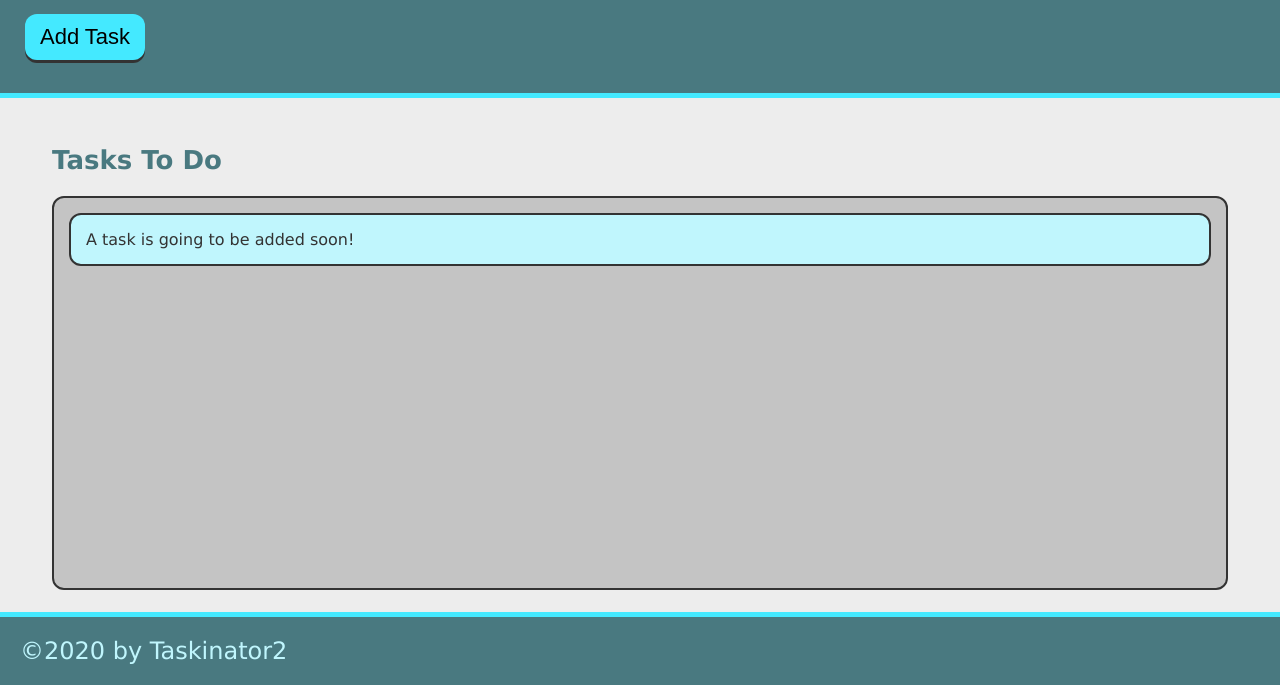
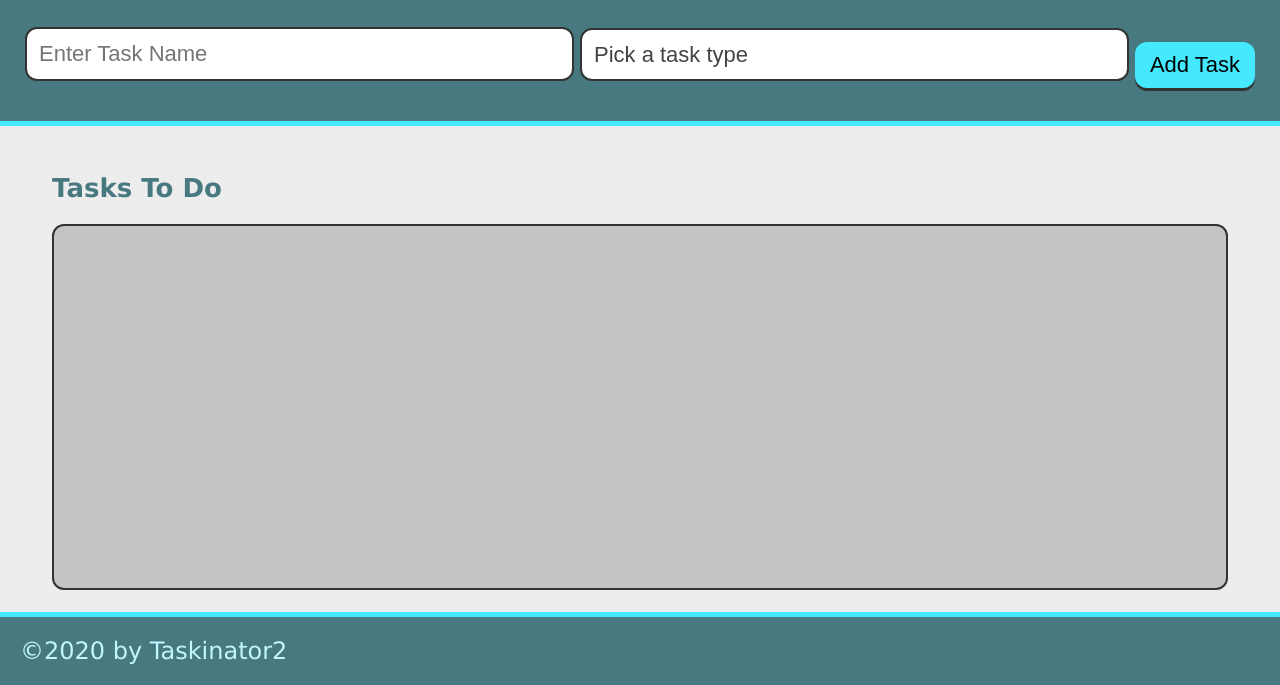
Before and after one commit to rhare86/taskinator2, a plain HTML site: page index.html in a window 1280 px wide. Shown: the part 115-800 px from the top of the page. Drawn offline with Linux system fonts and the light colour scheme.

Commit message:
added task form

```diff
--- a/index.html
+++ b/index.html
@@ -13,14 +13,28 @@
     <header>
         <h1 class="page-title">Taskinator2</h1>
         <p>Click the button below to add a new task!</p>
-        <button class="btn" id="save-task">Add Task</button>
+            <form id="task-form">
+                <div class="form-group">
+                    <input type="text" name="task-name" placeholder="Enter Task Name" />
+                </div>
+                <div class="form-group">
+                    <select name="task-type" class="select-dropdown">
+                        <option value="" disabled selected>Pick a task type</option>
+                        <option value="Print">Print</option>
+                        <option value="Web">Web</option>
+                        <option value="Mobile">Mobile</option>
+                    </select>
+                </div>
+                <div class="task-form">
+                    <button class="btn" id="save-task">Add Task</button>
+                </div>
+            </form>
     </header>
 
     <main class="page-content">
         <section class="task-list-wrapper">
             <h2 class="list-title">Tasks To Do</h2>
                 <ul class="task-list" id="tasks-to-do">
-                    <li class="task-item">A task is going to be added soon!</li>
                 </ul>
         </section>
     </main>
```
